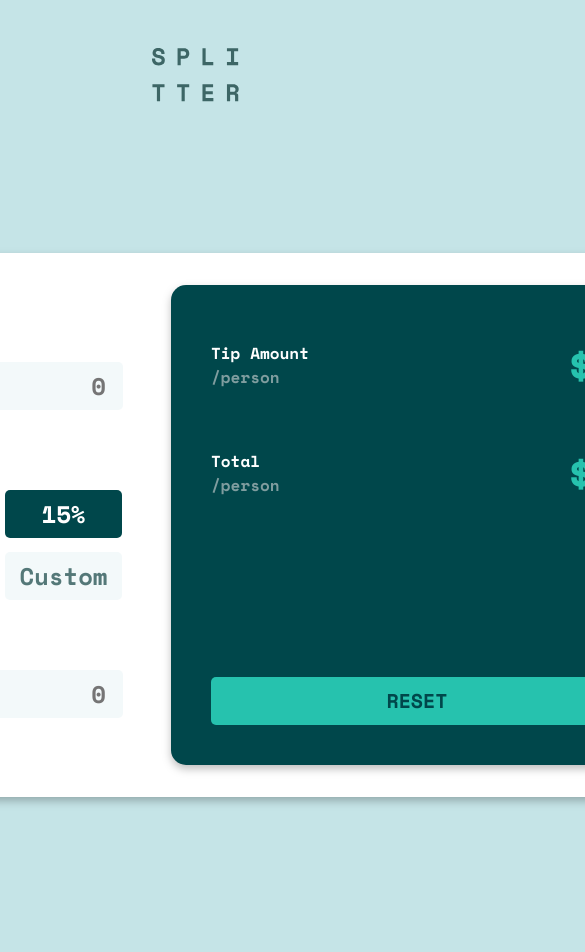
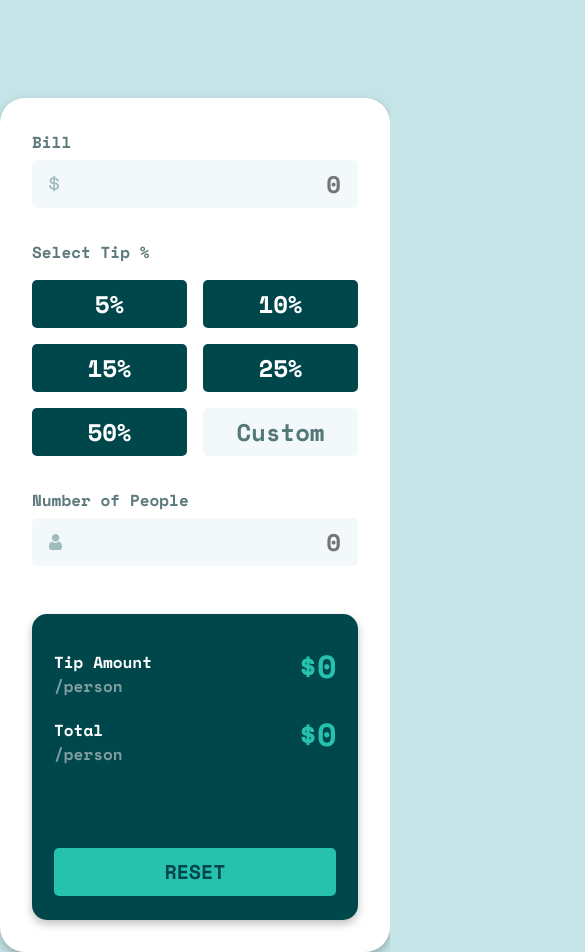
Before and after one commit to lukacsja/react_tip-calculator, a React (Create React App) app: page / in a window 390 px wide. Shown: the top 952 px of the page, 585 px wide, since content can reach past the window. Before the commit the page ends 844 px from the top, so only its background shows below. Built offline with nearby package versions, Linux system fonts and the light colour scheme.

Commit message:
mobile and tablet view added

```diff
--- a/src/App.scss
+++ b/src/App.scss
@@ -1,3 +1,5 @@
+@import "./utils/mixins.scss";
+
 @import url('https://fonts.googleapis.com/css2?family=Space+Mono:wght@700&display=swap');
 
 $color-main-green: #5E7A7D;
@@ -65,6 +67,13 @@ body {
   filter: drop-shadow(0px 4px 4px rgba(0, 0, 0, 0.25));
   border-radius: 25px;
 
+  @include onMobileAndTablet() {
+    flex-direction: column;
+    width: auto;
+    height: 790px;
+    padding: 32px;
+  }
+
   &__left {
     display: flex;
     flex-direction: column;
@@ -72,6 +81,12 @@ body {
     gap: 40px;
     height: auto;
     width: auto;
+
+    @include onMobileAndTablet() {
+      gap: 32px;
+      height: auto;
+      width: auto;
+    }
   }
 
   &__right {
@@ -85,6 +100,12 @@ body {
     background-color: $color-green-400;
     filter: drop-shadow(0px 4px 4px rgba(0, 0, 0, 0.25));
     border-radius: 15px;
+
+    @include onMobileAndTablet() {
+      padding: 36px 22px 24px 22px;
+      height: 100%;
+      width: 100%;
+    }
   }
 }
 
@@ -121,6 +142,10 @@ body {
     text-align: end;
     cursor: pointer;
 
+    @include onMobileAndTablet() {
+      width: 100%;
+    }
+
     &:focus {
       border: 2px solid $color-bg-border;
     }
@@ -148,6 +173,12 @@ body {
   gap: 14px;
   height: 100%;
   width: 100%;
+
+  @include onMobileAndTablet() {
+    grid-template-columns: repeat(2, 1fr);
+    grid-template-rows: repeat(3, 1fr);
+    gap: 16px;
+  }
 }
 
 .grid-item {
@@ -158,7 +189,7 @@ body {
   text-align: center;
   padding: 0;
   height: 48px;
-  width: 117px;
+  width: 118px;
   font-size: 24px;
   background-color: $color-green-400;
   color: #fff;
@@ -166,6 +197,10 @@ body {
   border-radius: 5px;
   font-family: inherit;
   transition: all, 300ms;
+
+  @include onMobileAndTablet() {
+    width: 100%;
+  }
 
   &:not(:last-child) {
     cursor: pointer;
@@ -212,6 +247,11 @@ body {
     letter-spacing: -1px;
     line-height: 100%;
 
+    @include onMobileAndTablet() {
+      font-size: 32px;
+      letter-spacing: -0.7px;
+    }
+
     &::before {
       content: '$';
     }
@@ -219,6 +259,10 @@ body {
 
   &--tip {
     margin-bottom: 60px;
+
+    @include onMobileAndTablet() {
+      margin-bottom: 20px;
+    }
   }
 
   &__content {
--- a/src/App.tsx
+++ b/src/App.tsx
@@ -23,9 +23,7 @@ export const App: React.FC = () => {
     ? ((bill + bill * percent / 100) / numberOfPeople).toFixed(2)
     : 0);
 
-  const handleTipSelection = (
-    value: number,
-  ) => {
+  const handleTipSelection = (value: number) => {
     setPercent(value);
   };
 
--- /dev/null
+++ b/src/utils/mixins.scss
@@ -0,0 +1,5 @@
+@mixin onMobileAndTablet {
+	@media (max-width: 768px) {
+		@content;
+	}
+}
```
